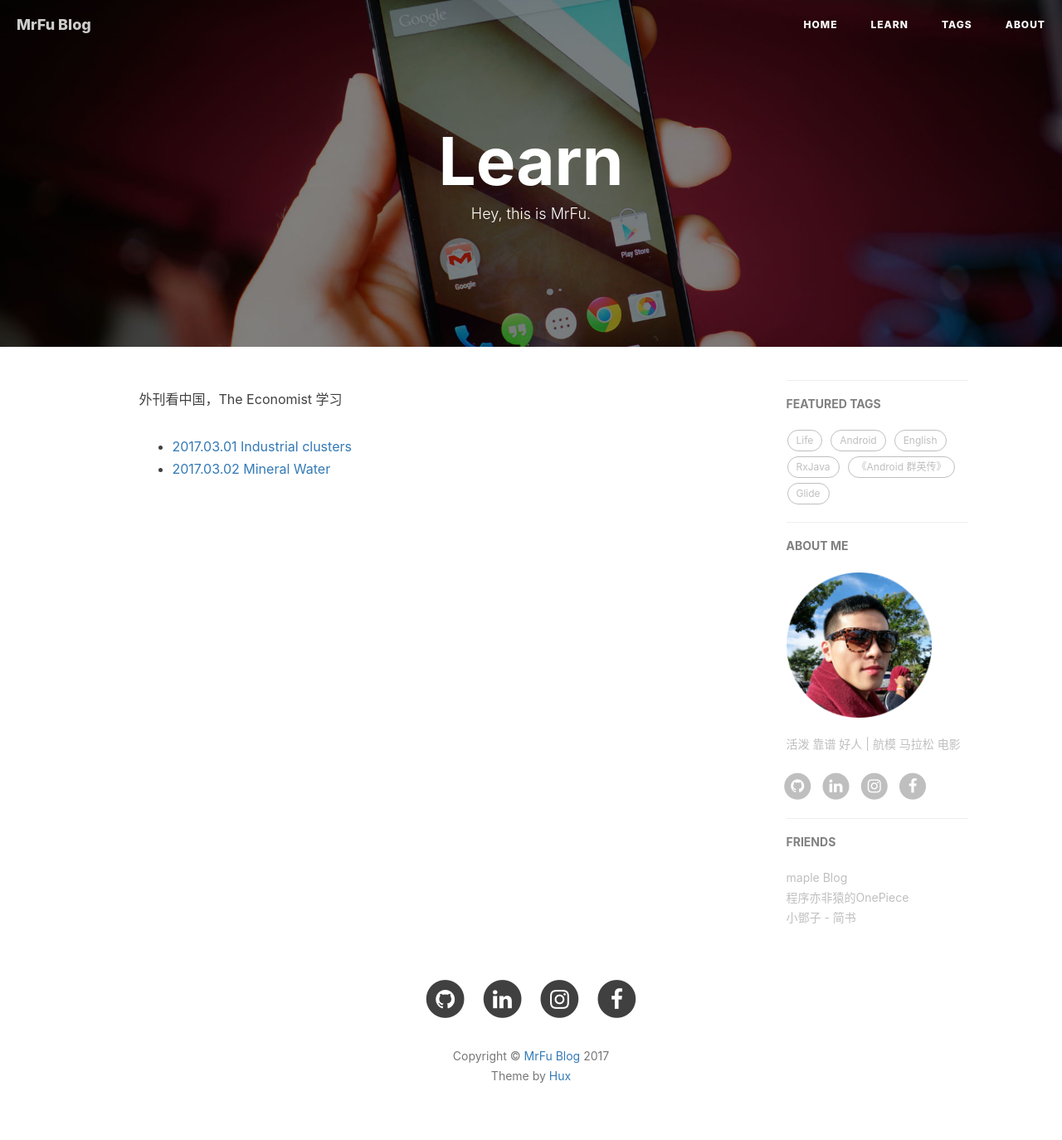
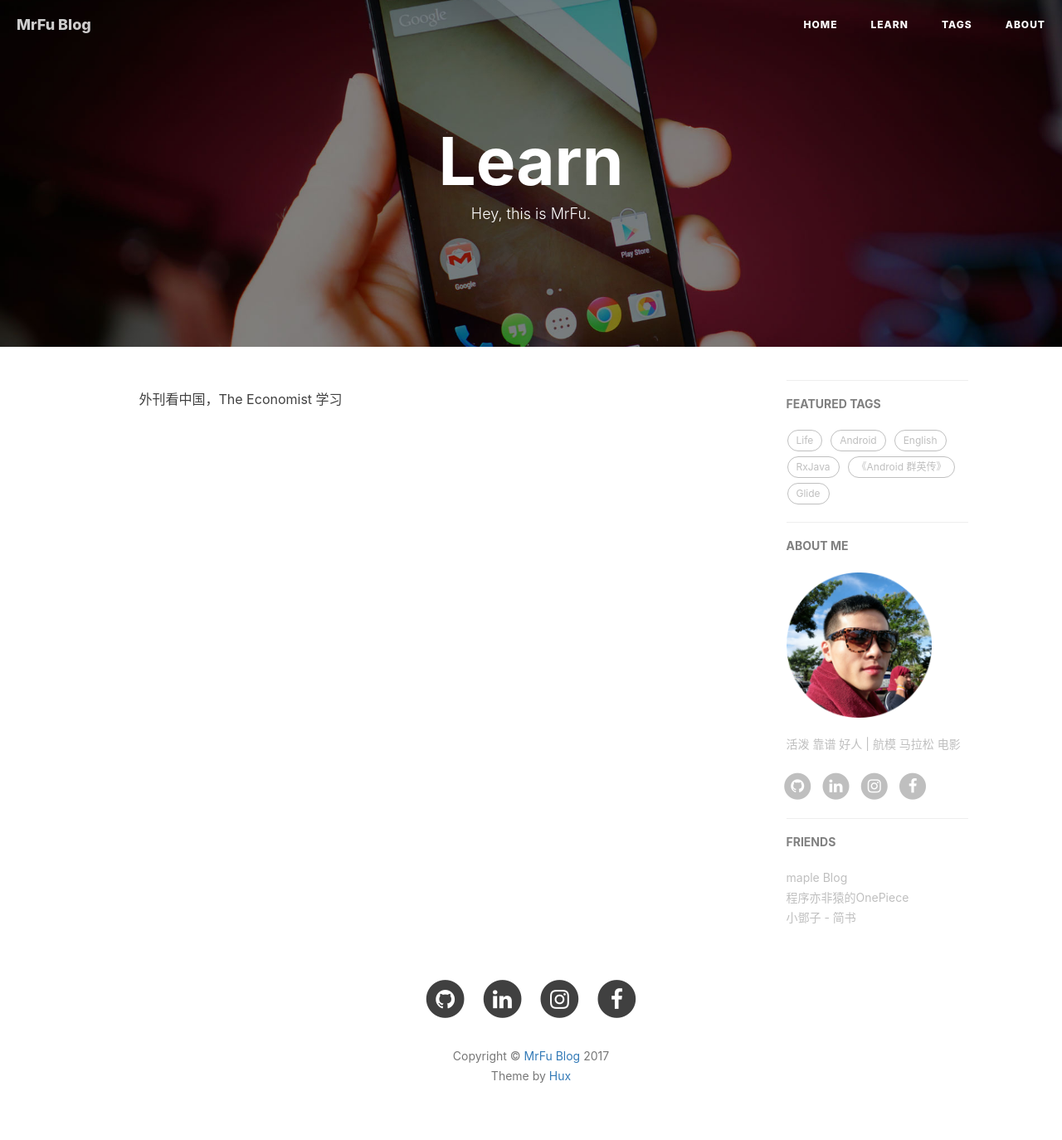
Before and after one commit to MrFuFuFu/mrfufufu.github.io, a Jekyll site: the page built from learn.html, in a window 1280 px wide. Shown: the whole page at 83% size. Built offline with Jekyll 4.4.1, drawn with Linux system fonts in a browser that asks for light colours; nearby versions of some CDN libraries; comment, search, counter and statistics services are not loaded.

Commit message:
test for file

```diff
--- a/learn.html
+++ b/learn.html
@@ -10,9 +10,6 @@
     <p>外刊看中国，The Economist 学习</p>
 
     <ul class="active-list">
-        <li><a href="{{site.baseUrl}}/attach/TheEconomist/2017-03-01-Industrial-clusters.pdf"> 2017.03.01 Industrial clusters </a></li>
-        <li><a href="{{site.baseUrl}}/attach/TheEconomist/2017-03-02-Mineral-water.pdf"> 2017.03.02 Mineral Water </a></li>
-
         {% for file in site.static_files %}
           {% if file.path contains "/attach/TheEconomist" and file.extname == ".pdf" %}
             <li><a href="{{ file.path }}"> {{ file.basename }} </a></li>
```
